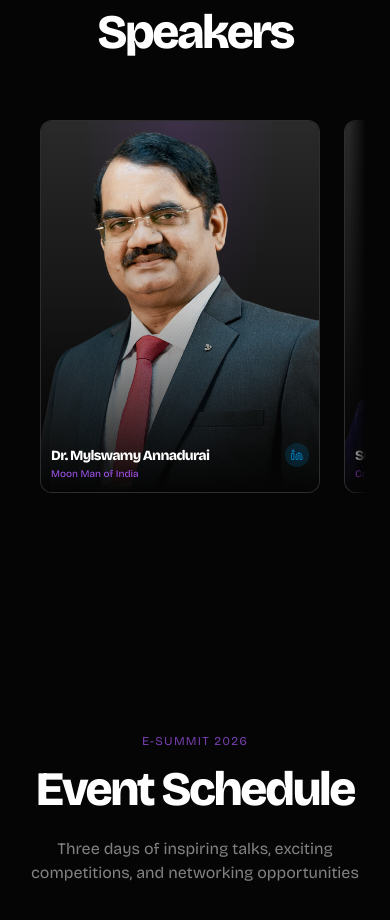
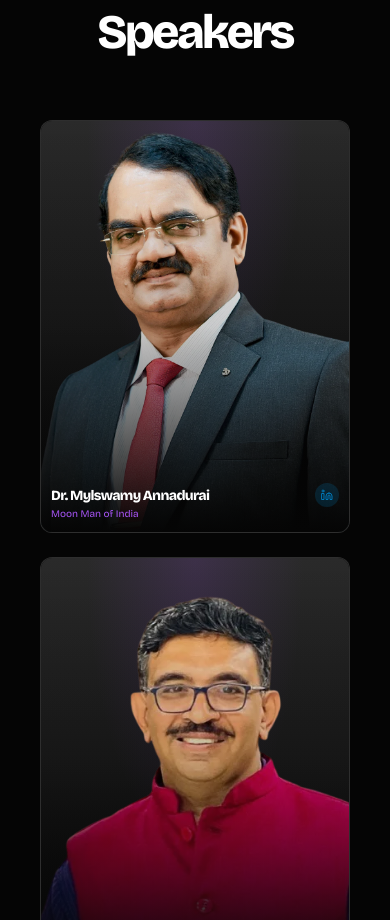
Before and after one commit to YashvanthSankar/esummit26, a Next.js app: page / in a window 390 px wide. Shown: the part 4160-5080 px from the top of the page. Built offline with nearby package versions, Linux system fonts and the light colour scheme; no server answers.

Commit message:
feat: Implement responsive layout, item width, and scroll snapping for the speaker carousel.

```diff
--- a/src/components/SpeakersCarousel.tsx
+++ b/src/components/SpeakersCarousel.tsx
@@ -98,7 +98,7 @@ export default function SpeakersCarousel() {
                 </motion.div>
 
                 {/* Speakers Horizontal Scroll Container */}
-                <div className="flex overflow-x-auto pb-12 gap-6 px-4 md:px-12 snap-x snap-mandatory scrollbar-hide mask-fade-sides">
+                <div className="flex flex-col md:flex-row md:overflow-x-auto pb-12 gap-6 px-4 md:px-12 md:snap-x md:snap-mandatory scrollbar-hide md:mask-fade-sides">
                     {speakers.map((speaker, index) => (
                         <motion.div
                             key={speaker.id}
@@ -106,7 +106,7 @@ export default function SpeakersCarousel() {
                             whileInView={{ opacity: 1, x: 0 }}
                             viewport={{ once: true }}
                             transition={{ delay: index * 0.1, duration: 0.6 }}
-                            className="group relative cursor-pointer flex-shrink-0 w-[280px] sm:w-[320px] snap-center"
+                            className="group relative cursor-pointer flex-shrink-0 w-full md:w-[320px] md:snap-center"
                             onMouseEnter={() => setHoveredSpeaker(speaker.id)}
                             onMouseLeave={() => setHoveredSpeaker(null)}
                             onClick={() => handleSpeakerClick(speaker)}
```
